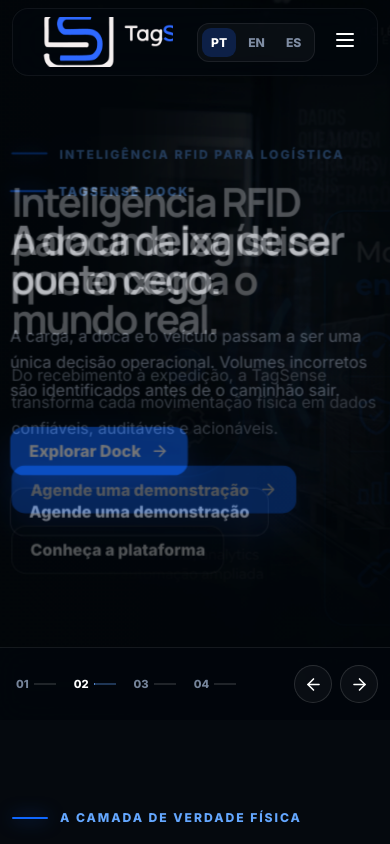
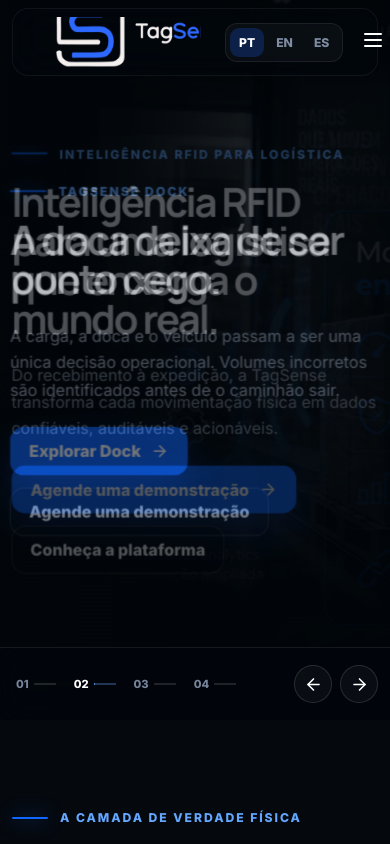
Before and after one commit to wiltonsignax/tagsense-site, a React (Vite) app: page /pt/ in a window 390 px wide. Shown: the top 844 px of the page. Built offline with nearby package versions, Linux system fonts and the light colour scheme.

Commit message:
Deploy TagSense V3.3 logo fit correction
Expand header logo viewport and reduce crop zoom so the full TagSense wordmark remains visible on desktop and mobile.

```diff
--- a/src/styles/global.css
+++ b/src/styles/global.css
@@ -1038,3 +1038,48 @@
     height: 38px;
   }
 }
+
+
+/* ===== V3.3 logo fit correction ===== */
+.header .brand,
+.header.scrolled .brand {
+  width: 214px;
+  height: 60px;
+  flex: 0 0 214px;
+}
+.brand-crop {
+  width: 214px;
+  height: 60px;
+}
+.brand-crop img {
+  width: 215px !important;
+  height: 215px !important;
+  left: -6px !important;
+  top: -77px !important;
+}
+.footer-brand {
+  width: 232px;
+  height: 76px;
+}
+.footer-brand img {
+  width: 245px !important;
+  height: 245px !important;
+  left: -7px !important;
+  top: -88px !important;
+}
+
+@media(max-width:760px) {
+  .header .brand,
+  .header.scrolled .brand,
+  .brand-crop {
+    width: 170px;
+    height: 50px;
+    flex-basis: 170px;
+  }
+  .brand-crop img {
+    width: 180px !important;
+    height: 180px !important;
+    left: -5px !important;
+    top: -65px !important;
+  }
+}
```
